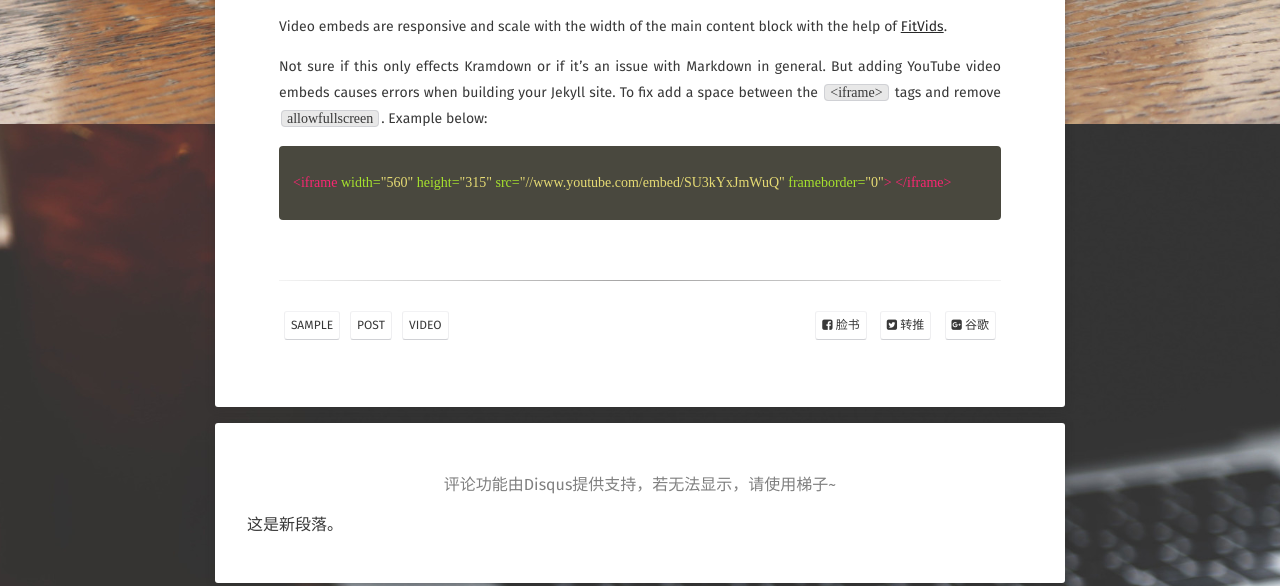
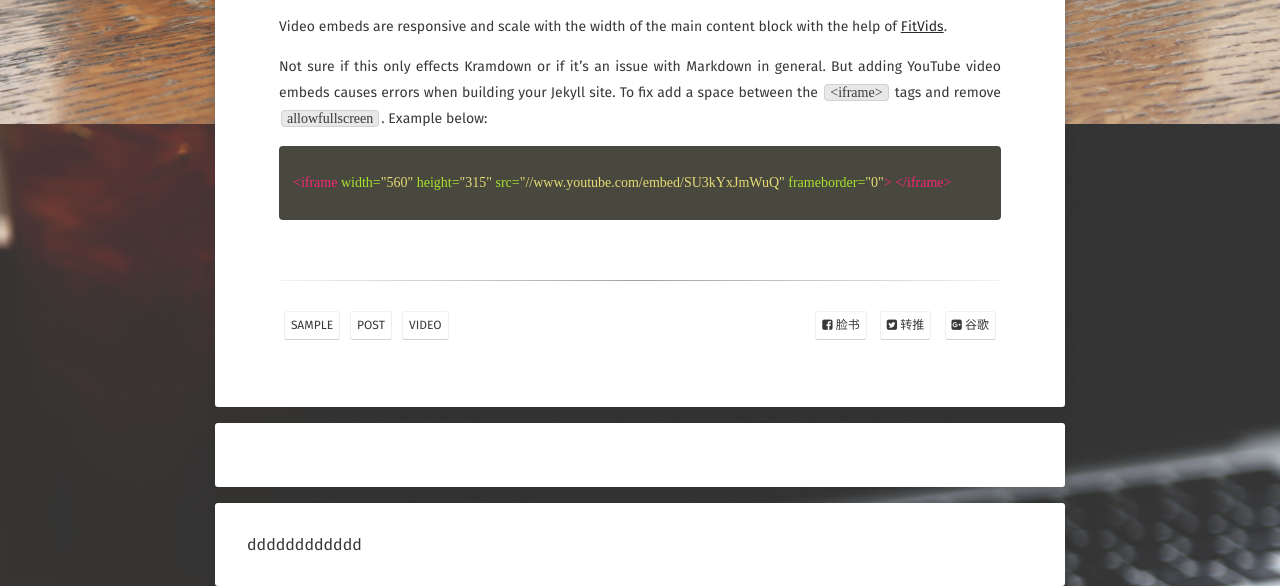
Before and after one commit to Zeyu-ZEYU/Shangbaize-Daoye.github.io, a Jekyll site: the page built from _posts/2013-06-25-video-post.md, in a window 1280 px wide. Shown: the part 776-1362 px from the top of the page. Built offline with Jekyll 4.4.1, drawn with Linux system fonts in a browser that asks for light colours; some web fonts are replaced; comment, search, counter and statistics services are not loaded.

Commit message:
initial commit

```diff
--- a/_layouts/post.html
+++ b/_layouts/post.html
@@ -38,21 +38,12 @@ layout: compress
                 </div>
             </div>
         </div>
-        {% if page.comments and site.disqus_shortname %}<section id="disqus_thread" class="animated fadeInUp"><p style="color:grey;text-align:center;">评论功能由Disqus提供支持，若无法显示，请使用梯子~</p></section><!-- /#disqus_thread -->{% endif %}
+        {% if page.comments and site.disqus_shortname %}<section id="disqus_thread" class="animated fadeInUp"></section><!-- /#disqus_thread --><section  id="disqus_thread" class="animated fadeInUp">dddddddddddd</section>{% endif %}
     </header>
     {% include scripts.html %}
     {% if site.mathjax == true %}
     <!-- MathJax -->
     <script async src="https://cdn.mathjax.org/mathjax/latest/MathJax.js?config=TeX-AMS-MML_HTMLorMML"></script>
     {% endif %}
-    <script>
- var section = document.getElementById("disqus_thread");
- var para=document.createElement("p"); var node=document.createTextNode("这是新段落。");
- para.appendChild(node);
-section.appendChild(para);
-
-
-
-    </script>
 </body>
 </html>
```
